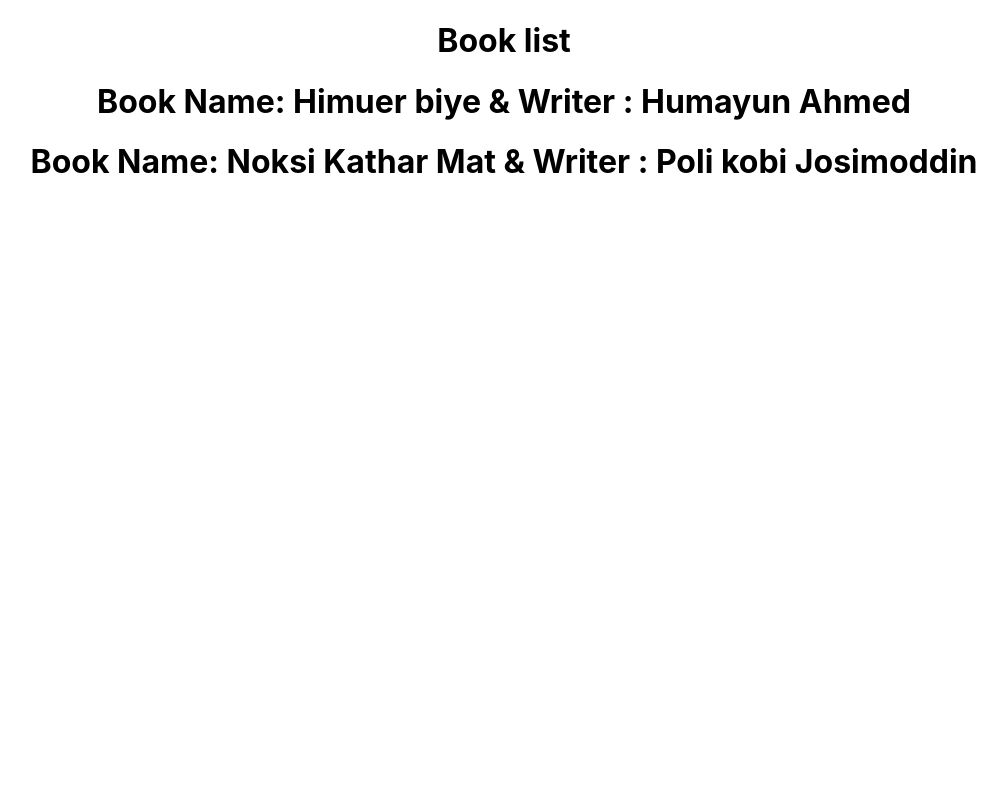
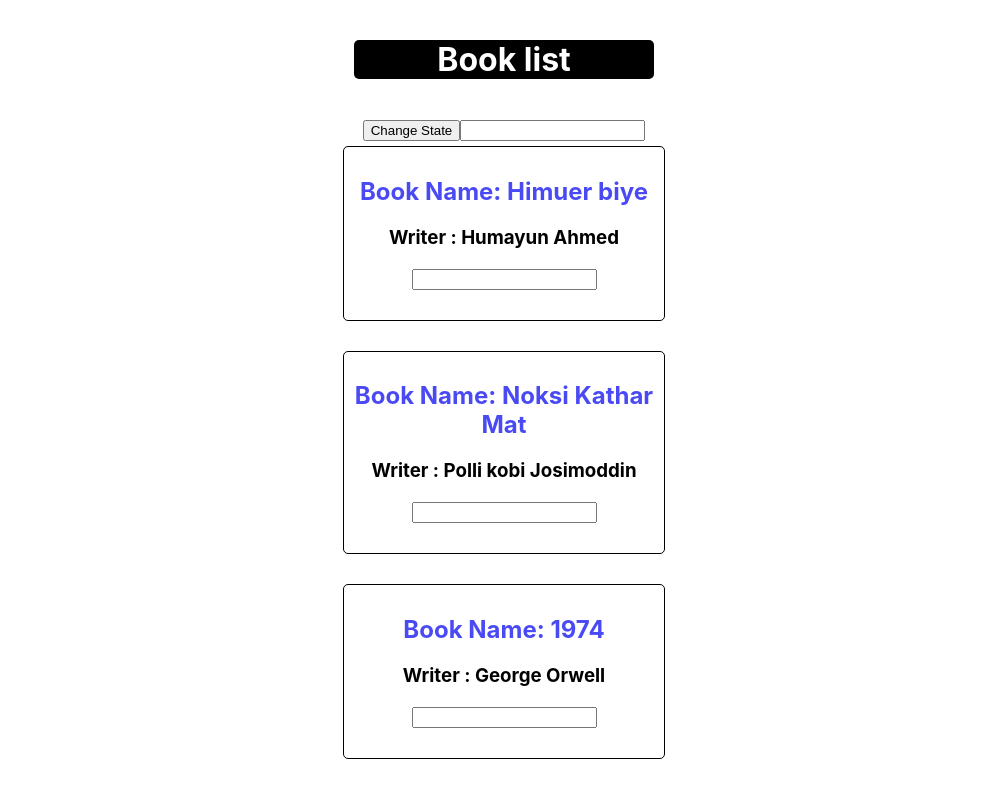
Before and after one commit to alif989/react-app, a React (Create React App) app: page / in a window 1280 px wide. Shown: the whole page, without its empty margins (136-1143 px from the left). Built offline with nearby package versions, Linux system fonts and the light colour scheme.

Commit message:
react component basic

```diff
--- a/src/App.css
+++ b/src/App.css
@@ -2,5 +2,5 @@
   text-align: center;
 }
 .content{
-  color: blue;
+  color: rgb(74, 74, 245);
 }
--- a/src/App.js
+++ b/src/App.js
@@ -1,7 +1,7 @@
 
 import React, { Component } from 'react';
 import './App.css';
-import Person from './components/Person';
+// import Person from './components/Person';
 import Book from './components/Book';
 
 // functional Component
@@ -38,13 +38,84 @@
 //         );
 //   }
 // }
+
+// class App extends Component {
+//   render() {
+//       return (
+//           <div className="App">
+//               <h1> Book list</h1>
+//               <Book bookName="Himuer biye"  writer="Humayun Ahmed"/>
+//               <Book bookName="Noksi Kathar Mat"  writer="Polli kobi Josimoddin"/>
+//           </div>
+//         );
+//   }
+// }
+
+//state
 class App extends Component {
+
+  state = {
+    books : [
+      {bookName : "Himuer biye", writer : "Humayun Ahmed"},
+      {bookName : "Noksi Kathar Mat", writer : "Polli kobi Josimoddin"},
+      {bookName : "1974", writer : "George Orwell"}
+    ]
+  }
+
+  changeStateProps = (newBookName) => {
+    this.setState({
+        books : [
+          {bookName : newBookName, writer : "Kazi Nozrul Islam"},
+          {bookName : "Noksi Kathar Mat", writer : "Polli kobi Josimoddin"},
+          {bookName : "1974", writer : "George Orwell"}
+        ]
+      });
+  }
+
+  changeInputStateProps = (event) => {
+    this.setState({
+      books : [
+        {bookName : event.target.value, writer : "Kazi Nozrul Islam"},
+        {bookName : "Noksi Kathar Mat", writer : "Polli kobi Josimoddin"},
+        {bookName : "1974", writer : "George Orwell"}
+      ]
+    });
+  }
+
   render() {
+
+		var style = {
+		border : "1ps solid",
+		backgroundColor : 'black',
+		borderRadius : '5px',
+		color: 'white',
+		width: '300px',
+		margin: '40px auto',
+		textAlign: 'center'
+		};
       return (
           <div className="App">
-              <h1> Book list</h1>
-              <Book bookName="Himuer biye"  writer="Humayun Ahmed"/>
-              <Book bookName="Noksi Kathar Mat"  writer="Poli kobi Josimoddin"/>
+              <h1 style={style}>Book list</h1>
+              <button onClick={() =>this.changeStateProps('Agni bina')}> Change State</button>
+
+              <input type="text"  onChange={this.changeInputStateProps} />
+
+              <Book
+                bookName = {this.state.books[0].bookName}
+                writer = {this.state.books[0].writer}
+                change ={this.changeInputStateProps}
+              />
+			   <br/>
+              <Book
+                bookName = {this.state.books[1].bookName}
+                writer = {this.state.books[1].writer}
+              />
+			   <br/>
+              <Book
+                bookName = {this.state.books[2].bookName}
+                writer = {this.state.books[2].writer}
+                change = {this.changeStateProps.bind(this, '1984')}
+              />
           </div>
         );
   }
--- /dev/null
+++ b/src/StyleSheet/Book.css
@@ -0,0 +1,7 @@
+.book {
+    border: 1px solid ;
+    border-radius: 5px ;
+    margin: 5px  auto;
+    padding: 10px;
+    width: 300px ;
+}
--- a/src/components/Book.js
+++ b/src/components/Book.js
@@ -1,11 +1,18 @@
 import React from 'react';
+import '../StyleSheet/Book.css'
 
-const  Book = poprs => {
-    console.log(poprs);
+const  Book = props => {
     return (
-        <div>
-            <h1>Book Name: {poprs.bookName} & Writer : {poprs.writer}</h1>
+        <div className='book'>
+
+            <h2 className='content' onClick={props.change}>Book Name: {props.bookName}</h2>
+            <h3>Writer : {props.writer}</h3>
+
+            <input type="text"  onChange={props.change} />
+            <br/>
+            <br/>
         </div>
+
     );
 }
 
```
